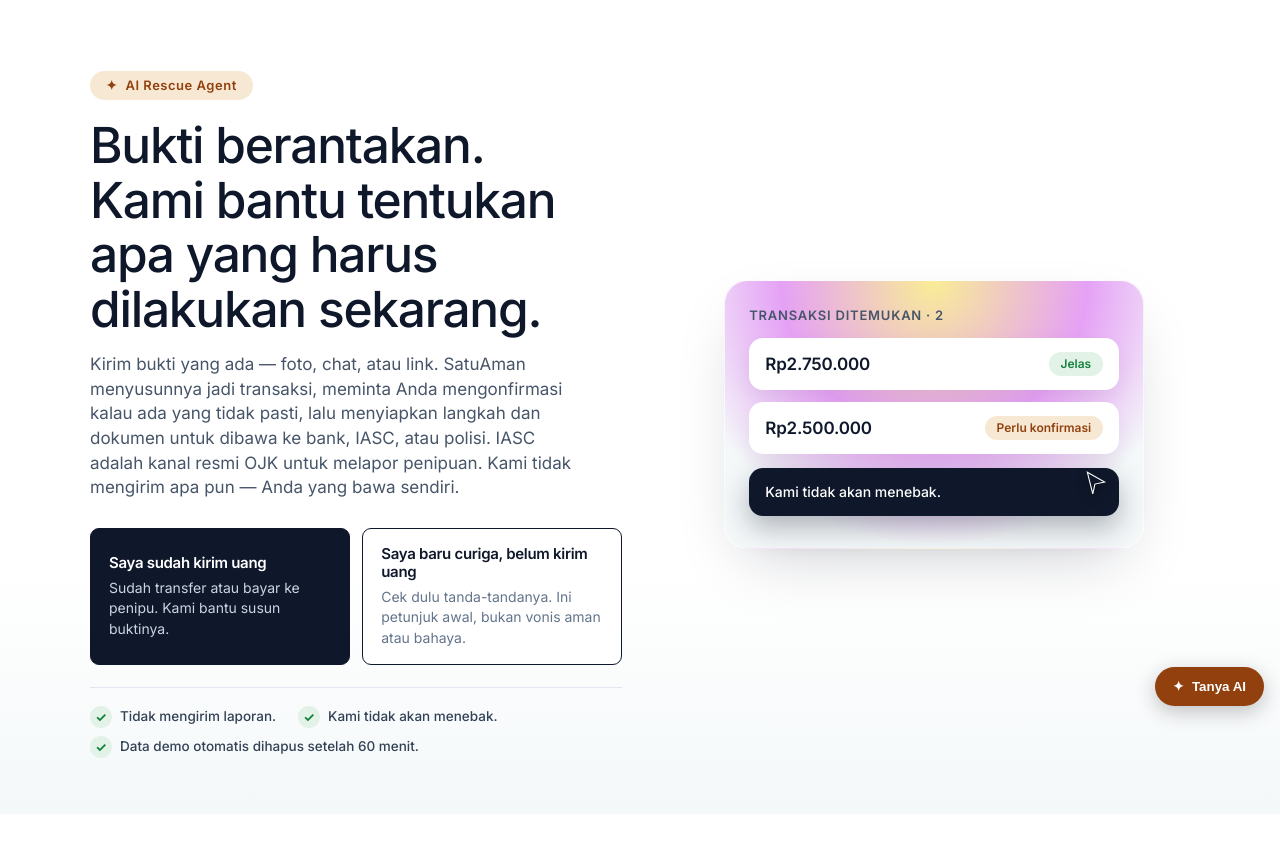
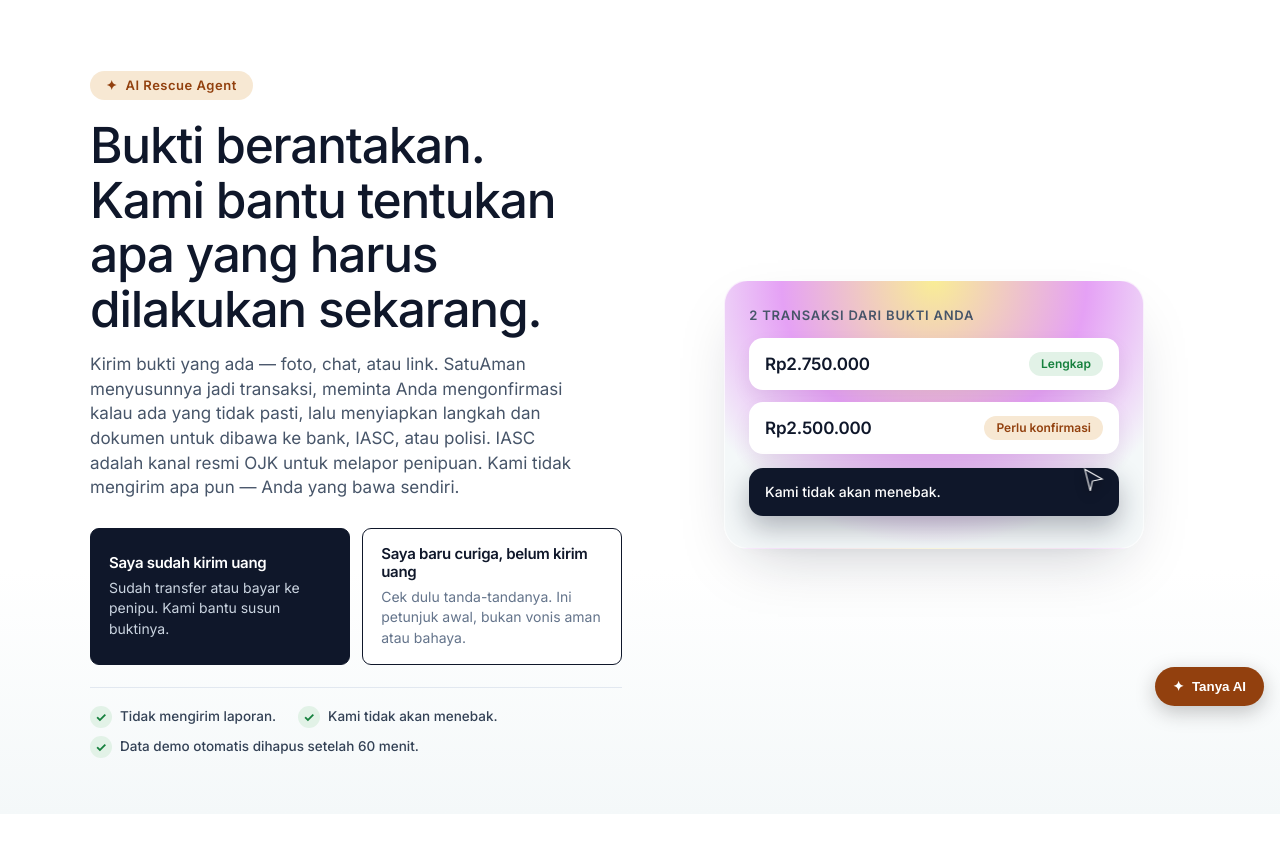
Before and after one commit to kuker24/Tanggap60, a Python web app: template app/web/templates/home.html in a window 1280 px wide. Shown: the part 78-932 px from the top of the page. Run offline with Jinja, Linux system fonts and the light colour scheme; the template is opened without the code that fills it: most values are stand-ins (such as "Sample title", 1, 10 or a date in 2020).

Commit message:
feat(landing): clarify slot AI hero + micro-motion entrance
- Mock: 'Transaksi ditemukan' -> '2 transaksi dari bukti Anda';
  tag 'Jelas' -> 'Lengkap' (taksonomi produk, bukan label samar).
- Satu momen motion: stagger entrance rows+callout (70-140ms),
  cursor float halus; semua non-preference saja (reduced-motion aman).

```diff
--- a/app/web/static/app.css
+++ b/app/web/static/app.css
@@ -351,6 +351,15 @@ body.is-landing .choice.primary span.desc{color:#cbd5e1}
 .is-wait .land-mock-tag{background:var(--amber-soft);color:var(--amber)}
 .land-mock-callout{position:relative;margin:14px 0 0;background:#0f172a;color:#fff;border-radius:14px;padding:14px 16px;font:500 14px/1.45 var(--sans);box-shadow:0 12px 28px rgba(15,23,42,.3)}
 .land-mock-cursor{position:absolute;right:34px;bottom:52px;filter:drop-shadow(0 4px 6px rgba(0,0,0,.3))}
+@media (prefers-reduced-motion:no-preference){
+  .land-mock-row,.land-mock-callout{opacity:0;animation:land-in .5s var(--ease-out) forwards}
+  .land-mock-row.is-ok{animation-delay:.15s}
+  .land-mock-row.is-wait{animation-delay:.29s}
+  .land-mock-callout{animation-delay:.43s}
+  .land-mock-cursor{animation:land-float 3.2s ease-in-out 1s infinite}
+}
+@keyframes land-in{from{opacity:0;transform:translateY(10px) scale(.98)}to{opacity:1;transform:none}}
+@keyframes land-float{0%,100%{transform:translate(0,0)}50%{transform:translate(-5px,-6px)}}
 .land-proof{background:#F4F8F9}
 .land-proof h2,.land-faq h2,.land-cta h2{font:500 clamp(1.5rem,4vw,2rem)/1.2 var(--sans);letter-spacing:-.02em;color:#0f172a;margin:0 0 8px;text-wrap:balance}
 .land-proof .land-section-inner>p.sub,.land-faq .land-section-inner>p.sub{color:#64748b;margin:0 0 28px}
--- a/app/web/templates/home.html
+++ b/app/web/templates/home.html
@@ -29,10 +29,10 @@
     </div>
     <div class="land-hero-visual" aria-hidden="true">
       <div class="land-mock">
-        <p class="land-mock-title">Transaksi ditemukan · 2</p>
+        <p class="land-mock-title">2 transaksi dari bukti Anda</p>
         <div class="land-mock-row is-ok">
           <span class="land-mock-amt">Rp2.750.000</span>
-          <span class="land-mock-tag">Jelas</span>
+          <span class="land-mock-tag">Lengkap</span>
         </div>
         <div class="land-mock-row is-wait">
           <span class="land-mock-amt">Rp2.500.000</span>
```
